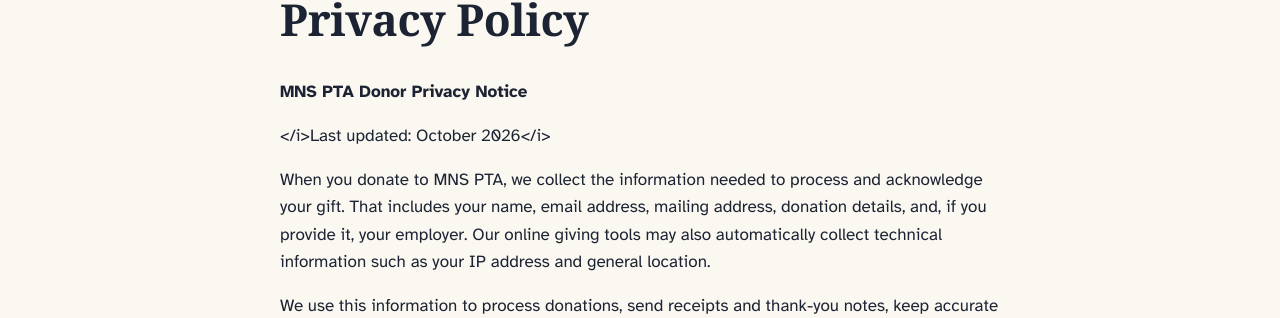
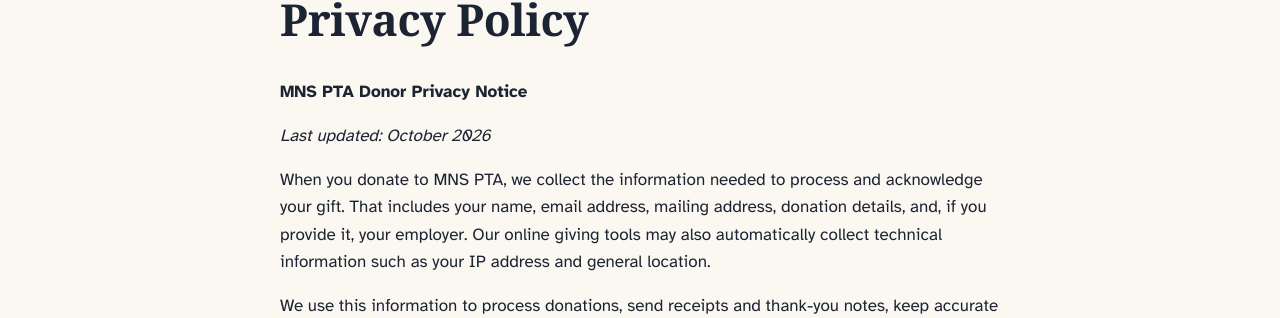
Before and after one commit to jlaurito/mnspta-jekyll, a Jekyll site: the page built from privacy-policy.md, in a window 1280 px wide. Shown: the part 181-499 px from the top of the page. Built offline with Jekyll 4.4.1, drawn with Linux system fonts in a browser that asks for light colours.

```diff
--- a/privacy-policy.md
+++ b/privacy-policy.md
@@ -7,7 +7,7 @@ permalink: /privacy-policy/
 
 <b>MNS PTA Donor Privacy Notice</b>
 
-</i>Last updated: October 2026</i>
+*Last updated: October 2026*
 
 When you donate to MNS PTA, we collect the information needed to process and acknowledge your gift. That includes your name, email address, mailing address, donation details, and, if you provide it, your employer. Our online giving tools may also automatically collect technical information such as your IP address and general location.
 
```
